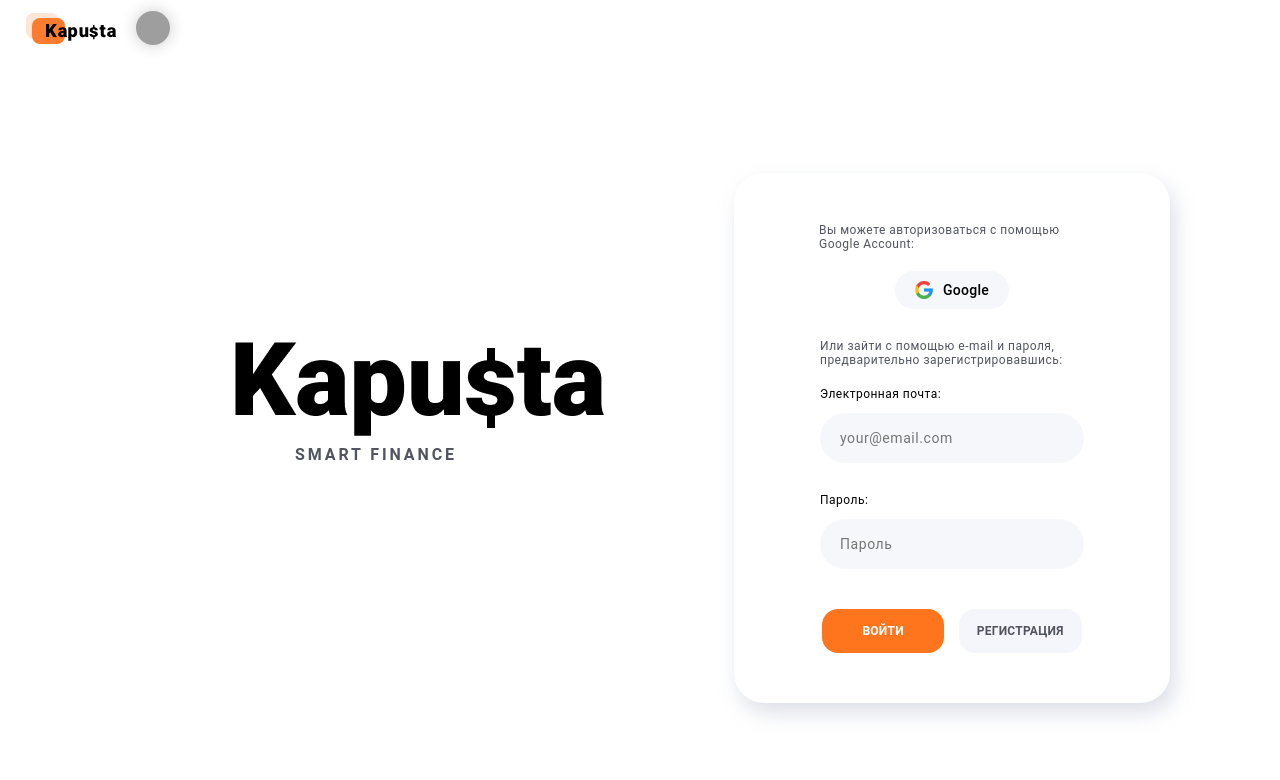
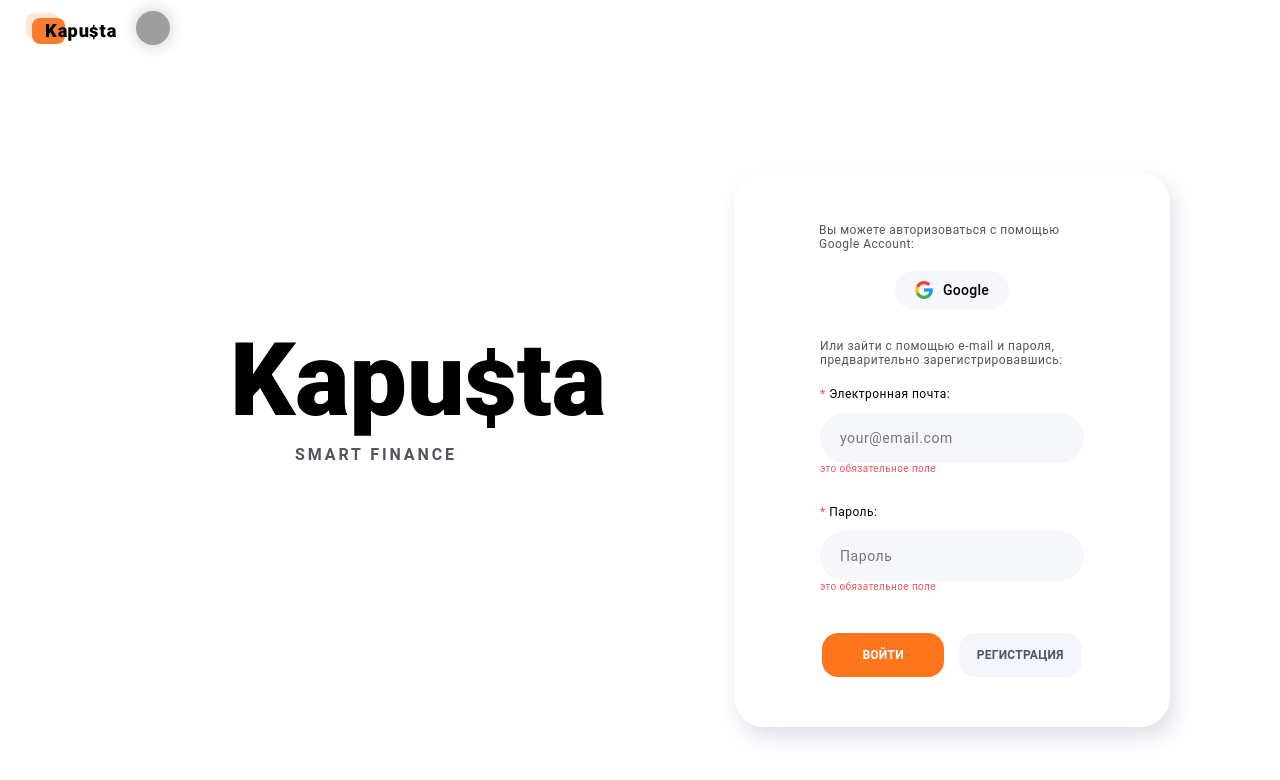
Before and after one commit to YelyzavetaLukianova/Money-project-react, a React (Create React App) app: page / in a window 1280 px wide. Both pictures are taken after a click on the button "ВОЙТИ". Shown: the top 780 px of the page. Built offline with nearby package versions, Linux system fonts and the light colour scheme; no server answers; grey boxes are pictures that could not be loaded.

Commit message:
validation inputs

```diff
--- a/src/components/AuthForm/AuthForm.jsx
+++ b/src/components/AuthForm/AuthForm.jsx
@@ -24,6 +24,8 @@
 const AuthForm = () => {
   const [email, setEmail] = useState('');
   const [password, setPassword] = useState('');
+  const [errorEmail, setErrorEmail] = useState(null);
+  const [errorPassword, setErrorPassword] = useState(null);
 
   const errorMessage = useSelector(getErrorMessage);
 
@@ -37,6 +39,11 @@
     toast.error(errorMessage);
   }, [errorMessage]);
 
+  useEffect(() => {
+    setErrorEmail(null);
+    setErrorPassword(null);
+  }, [email, password]);
+
   const handleChange = e => {
     const { name, value } = e.target;
 
@@ -48,24 +55,79 @@
     }
   };
 
+  const isEmailValid = () => {
+    const index = email.indexOf('@');
+    const sliceEmail = email.slice(0, index);
+
+    if (email.trim().length === 0) {
+      setErrorEmail('это обязательное поле');
+      return false;
+    }
+    if (email.length < 10 || email.length > 63) {
+      setErrorEmail('email должен содержать минимум 10 и максимум 63 символа');
+      return false;
+    }
+    if (!email.includes('@')) {
+      setErrorEmail('email должен обязательно содержать @');
+      return false;
+    }
+    if (sliceEmail.length < 3) {
+      setErrorEmail('перед @ должно стоять минимум 2 символа');
+      return false;
+    }
+    if (!email.includes('.')) {
+      setErrorEmail('email должен обязательно содержать .');
+      return false;
+    }
+
+    return true;
+  };
+
+  const isPasswordValid = () => {
+    if (password.trim().length === 0) {
+      setErrorPassword('это обязательное поле');
+      return false;
+    }
+
+    return true;
+  };
+
   const registerHandleClick = e => {
+    if (isEmailValid() === false && isPasswordValid() === false) return;
+    if (isEmailValid() === false) return;
+    if (isPasswordValid() === false) return;
+
     const credentials = { email, password };
     dispatch(registerNewUser(credentials));
     reset();
+    setErrorEmail(null);
+    setErrorPassword(null);
   };
 
   const loginHandleClick = e => {
+    if (email.trim().length === 0 && password.trim().length === 0) {
+      setErrorEmail('это обязательное поле');
+      setErrorPassword('это обязательное поле');
+      return;
+    }
+    if (email.trim().length === 0) {
+      return setErrorEmail('это обязательное поле');
+    }
+    if (password.trim().length === 0) {
+      return setErrorPassword('это обязательное поле');
+    }
+
     const credentials = { email, password };
     dispatch(logInUser(credentials));
     reset();
+    setErrorEmail(null);
+    setErrorPassword(null);
   };
 
   const reset = () => {
     setEmail('');
     setPassword('');
   };
-
-  // const isBtnDisabled = !email || !password;
 
   return (
     <>
@@ -93,7 +155,11 @@
           </p>
 
           <label className={`${styles.label} ${styles.firstLabel}`}>
-            Электронная почта:
+            <span>
+              {errorEmail && <span className={styles.spanError}>*</span>}{' '}
+              Электронная почта:
+            </span>
+
             <input
               className={styles.input}
               type="email"
@@ -104,8 +170,13 @@
               required
             />
           </label>
+          {errorEmail && <p className={styles.textError}>{errorEmail}</p>}
+
           <label className={`${styles.label} ${styles.secondLabel}`}>
-            Пароль:
+            <span>
+              {errorPassword && <span className={styles.spanError}>*</span>}{' '}
+              Пароль:
+            </span>
             <input
               className={styles.input}
               type="password"
@@ -116,6 +187,7 @@
               required
             />
           </label>
+          {errorPassword && <p className={styles.textError}>{errorPassword}</p>}
 
           <div className={styles.box}>
             <button
--- a/src/components/AuthForm/AuthForm.module.css
+++ b/src/components/AuthForm/AuthForm.module.css
@@ -78,12 +78,22 @@
   color: #000000;
 }
 
-.firstLabel {
+/* .firstLabel {
   margin-bottom: 30px;
+} */
+
+.secondLabel {
+  margin-top: 30px;
 }
 
-.secondLabel {
-  margin-bottom: 40px;
+.spanError {
+  font-family: Roboto;
+  font-style: normal;
+  font-weight: 400;
+  font-size: 12px;
+  line-height: 14px;
+
+  color: #eb5757;
 }
 
 .input {
@@ -102,7 +112,21 @@
   border-radius: 30px;
 }
 
+.textError {
+  padding: 0 29px;
+
+  font-family: Roboto;
+  font-style: normal;
+  font-weight: 400;
+  font-size: 10px;
+  line-height: 12px;
+  letter-spacing: 0.04em;
+
+  color: #eb5757;
+}
+
 .box {
+  margin-top: 40px;
   text-align: center;
 }
 
@@ -171,6 +195,10 @@
     font-size: 12px;
     line-height: 14px;
   }
+
+  .textError {
+    padding: 0 86px;
+  }
 }
 
 @media screen and (min-width: 768px) {
```
